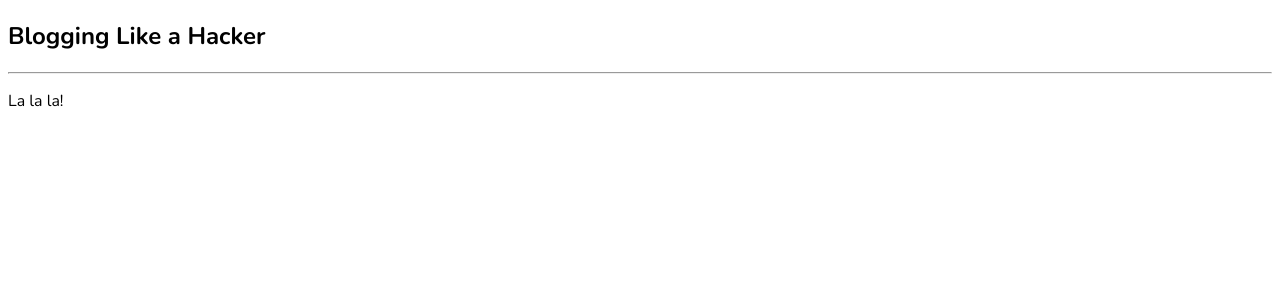
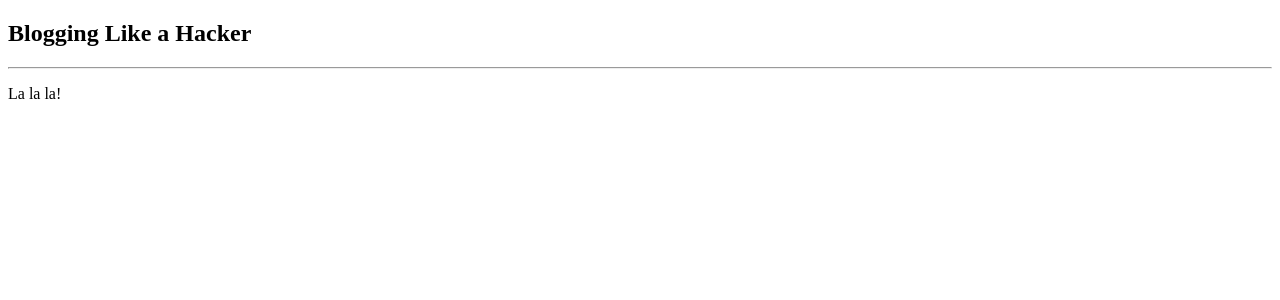
Before and after one commit to nathanziarek/nathanziarek.github.io, a Jekyll site: the page built from _posts/2013-12-12-test-blog-post.md, in a window 1280 px wide. Shown: the top 300 px of the page. Built offline with Jekyll 4.4.1, drawn with Linux system fonts in a browser that asks for light colours.

Commit message:
Changed Fonts

```diff
--- a/_layouts/meta.html
+++ b/_layouts/meta.html
@@ -4,8 +4,12 @@ layout: none
 <!DOCTYPE html>
 <html>
 	<head>
-		<title>{{ post.title }} &mdash; {{ site.name }}</title>
-		<link href='http://fonts.googleapis.com/css?family=Nunito:400,700,300' rel='stylesheet' type='text/css'>
+		{% if post.title == '' %}
+			<title>{{ site.name }}</title>
+		{% else %}
+			<title>{{ post.title }} &mdash; {{ site.name }}</title>
+		{% endif %}
+		<link href='http://fonts.googleapis.com/css?family=Maven+Pro:400,700' rel='stylesheet' type='text/css'>
 		<link href="/interface/styles/style.css" rel="stylesheet" type="text/css">
 	</head>
 	<body>
```
